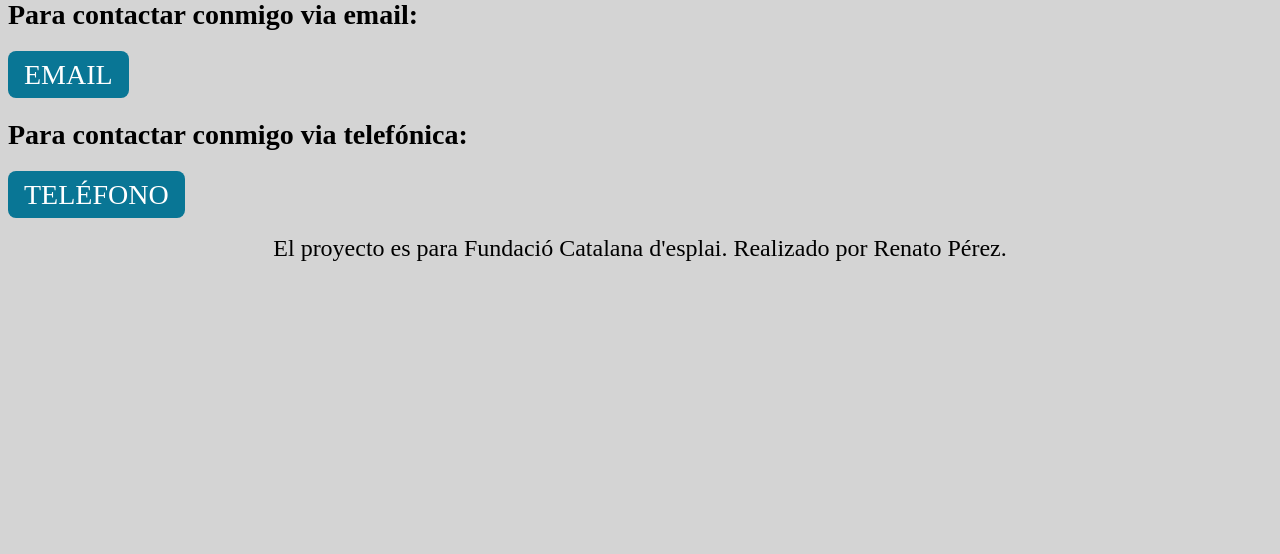
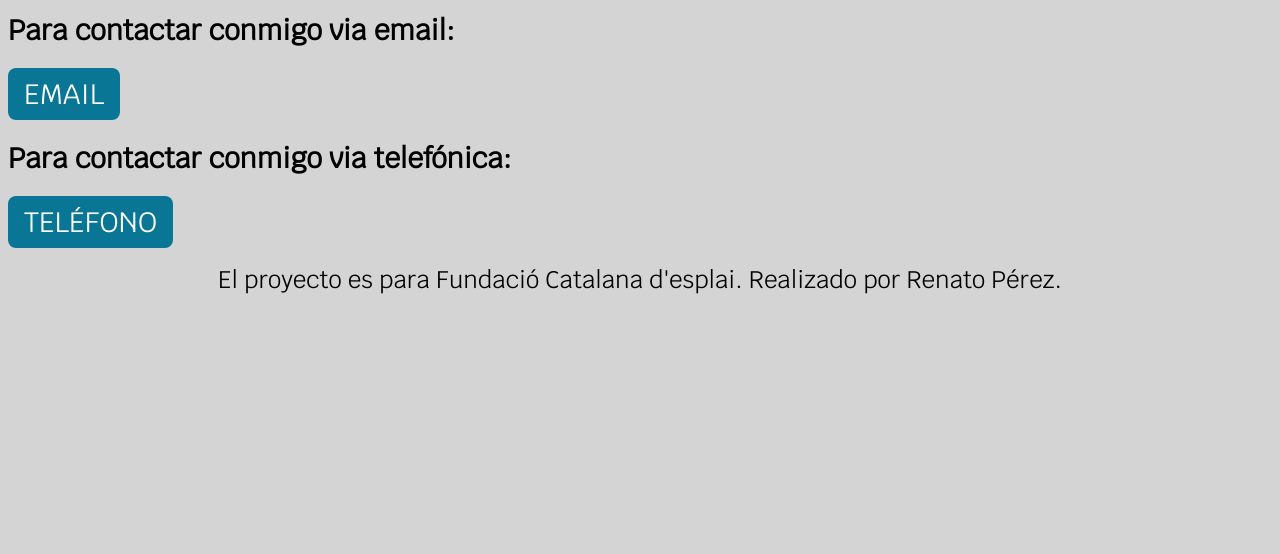
Before and after one commit to renatoperez10/mi-web-personal, a plain HTML site: page contacto.html in a window 1280 px wide. Shown: the part 246-800 px from the top of the page. Drawn offline with Linux system fonts and the light colour scheme.

Commit message:
Modificación de tipografía

```diff
--- a/contacto.html
+++ b/contacto.html
@@ -7,6 +7,8 @@
   <meta name="description" content="Este es mi CV 2021">
   <link rel="shortcut icon" href="imágenes/favicon.ico">
   <link rel="stylesheet" href="css/style.css">
+  <link rel="preconnect" href="https://fonts.gstatic.com">
+  <link href="https://fonts.googleapis.com/css2?family=Krub&display=swap" rel="stylesheet">
   <title>Contacto_Renato Pérez</title>
 </head>
 
--- a/css/style.css
+++ b/css/style.css
@@ -11,6 +11,11 @@
 .contenedor {
   max-width: 90rem;
   margin: 0 auto;
+}
+
+body {
+  background-color: var(--grisclaro);
+  font-family: 'Krub', sans-serif;
 }
 
 /* Tipografia */
@@ -60,10 +65,6 @@ h3 {
   text-decoration: underline;
 }
 
-body {
-  background-color: var(--grisclaro);
-}
-
 li, lu {
   font-size: 1.5rem;
 }
```
Also changed, not shown: cv.html (+2 -0 lines), index.html (+2 -0 lines).
